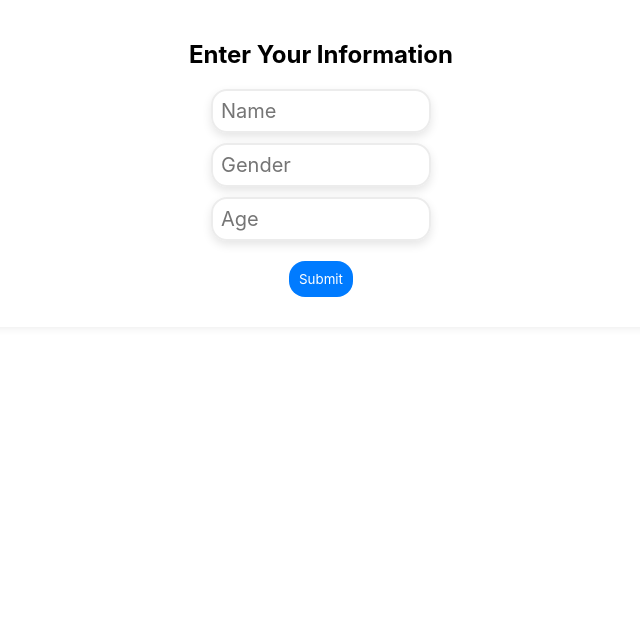
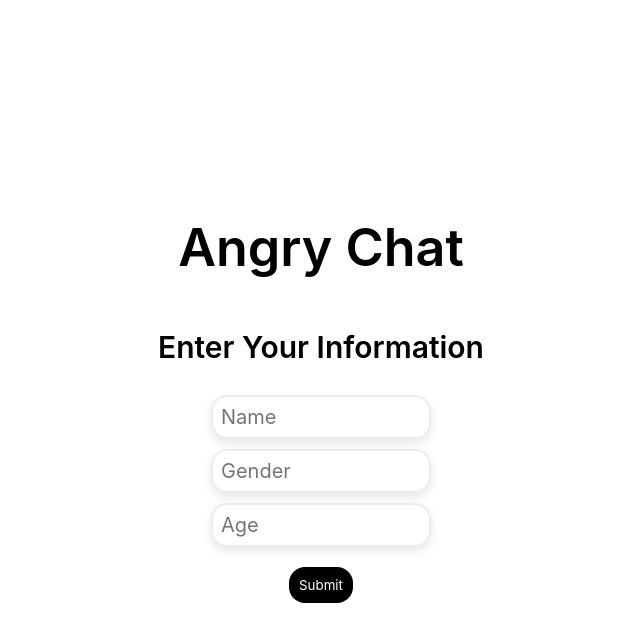
Before and after one commit to pgilhespy/angry-chat, a React (Create React App) app in the folder madchat/: page /login in a window 1280 px wide. Shown: the top 642 px of the page, without its empty margins (319-959 px from the left). Built offline with nearby package versions, Linux system fonts and the light colour scheme.

Commit message:
Added CSS fixes to the login
* Changed path to pages

```diff
--- a/madchat/src/Login.css
+++ b/madchat/src/Login.css
@@ -1,9 +1,13 @@
 .login-container, .main-container {
     background: white;
-    padding: 20px;
-    border-radius: 10px;
+    height: 100vh;
     box-shadow: 0 0 10px rgba(0, 0, 0, 0.1);
     text-align: center;
+
+    display: flex;
+    flex-direction: column;
+    justify-content: center;
+    align-items: center;
 }
 
 .login-input {
@@ -14,7 +18,7 @@
 }
 
 .login-button {
-    background: #007bff;
+    background: black;
     color: white;
     padding: 10px;
     border: none;
@@ -22,5 +26,6 @@
 }
 
 .login-button:hover {
-    background: #0056b3;
+    background: #ececec;
+    color: black;
 }
--- a/madchat/src/Login.js
+++ b/madchat/src/Login.js
@@ -12,12 +12,13 @@ const Login = ({ setUserData }) => {
   const handleSubmit = (e) => {
     e.preventDefault();
     setUserData({ name, gender, age });
-    navigate("/");
+    navigate("/home");
   };
 
   return (
     <div className="login-container">
-      <h2>Enter Your Information</h2>
+      <h2>Angry Chat</h2>
+      <h1>Enter Your Information</h1>
       <form onSubmit={handleSubmit}>
         <input className="login-input" type="text" placeholder="Name" value={name} onChange={(e) => setName(e.target.value)} required />
         <input className="login-input" type="text" placeholder="Gender" value={gender} onChange={(e) => setGender(e.target.value)} required />
--- a/madchat/src/index.css
+++ b/madchat/src/index.css
@@ -12,6 +12,12 @@ body {
 
 h1 {
   font-size: 1.875rem;
+  font-weight: 600;
+  line-height: 2.25rem;
+}
+
+h2 {
+  font-size: 3.25rem;
   font-weight: 600;
   line-height: 2.25rem;
 }
--- a/madchat/src/index.js
+++ b/madchat/src/index.js
@@ -4,7 +4,7 @@ import './index.css';
 import App from './App';
 import Help from './Help';
 import { BrowserRouter } from "react-router-dom";
-import { Route, Routes } from 'react-router-dom';
+import { Route, Routes, Navigate } from 'react-router-dom';
 import Login from './Login';
 
 const RootComponent = () => {
@@ -13,7 +13,8 @@ const RootComponent = () => {
   return (
     <BrowserRouter>
       <Routes>
-        <Route path="/" element={<App userData={userData} />} />
+        <Route path="/" element={<Navigate replace to="/login" />} />
+        <Route path="/home" element={<App userData={userData} />}/>
         <Route path="/help" element={<Help userData={userData} />} />
         <Route path="/login" element={<Login setUserData={setUserData} />} />
       </Routes>
```
